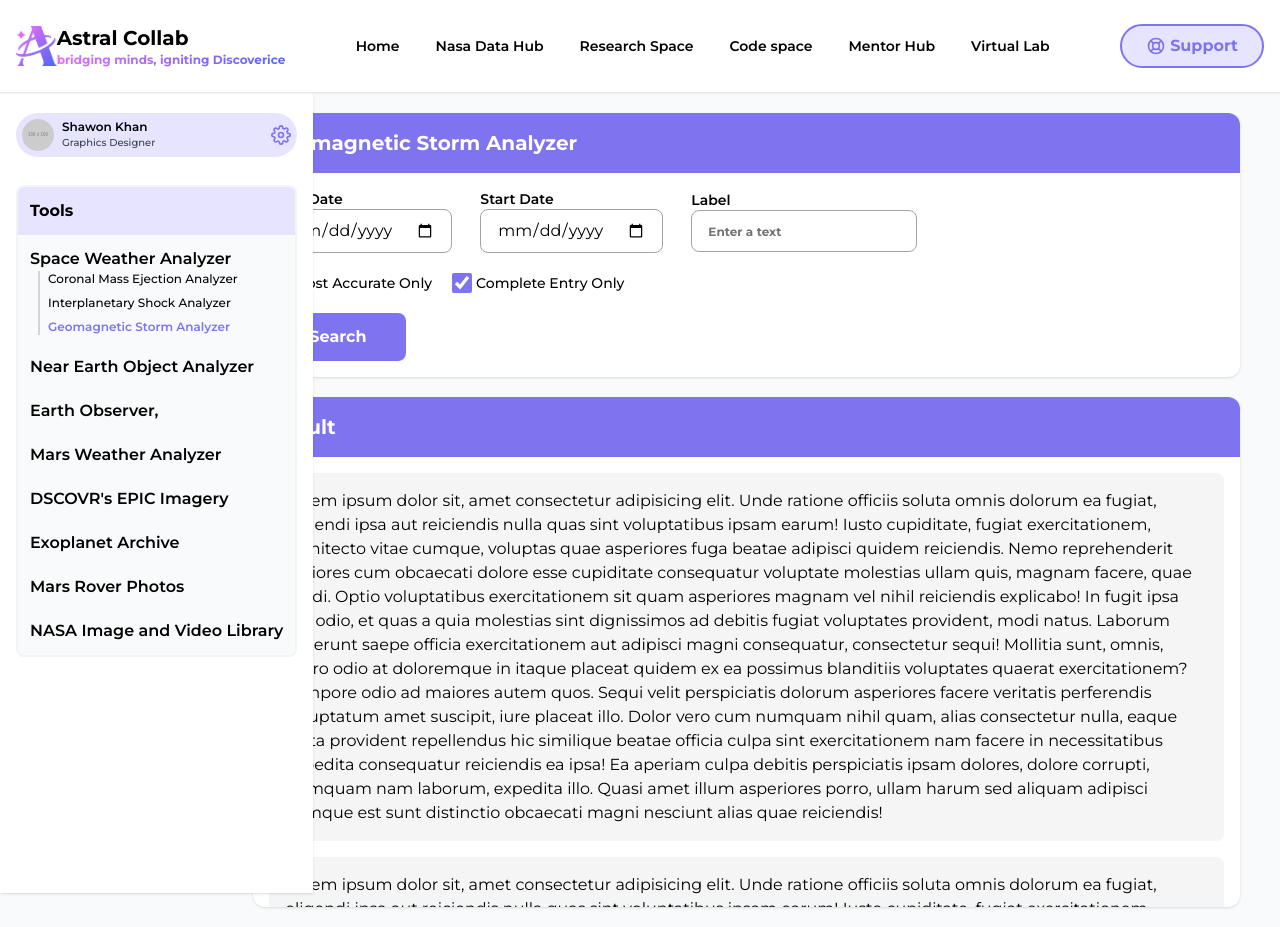
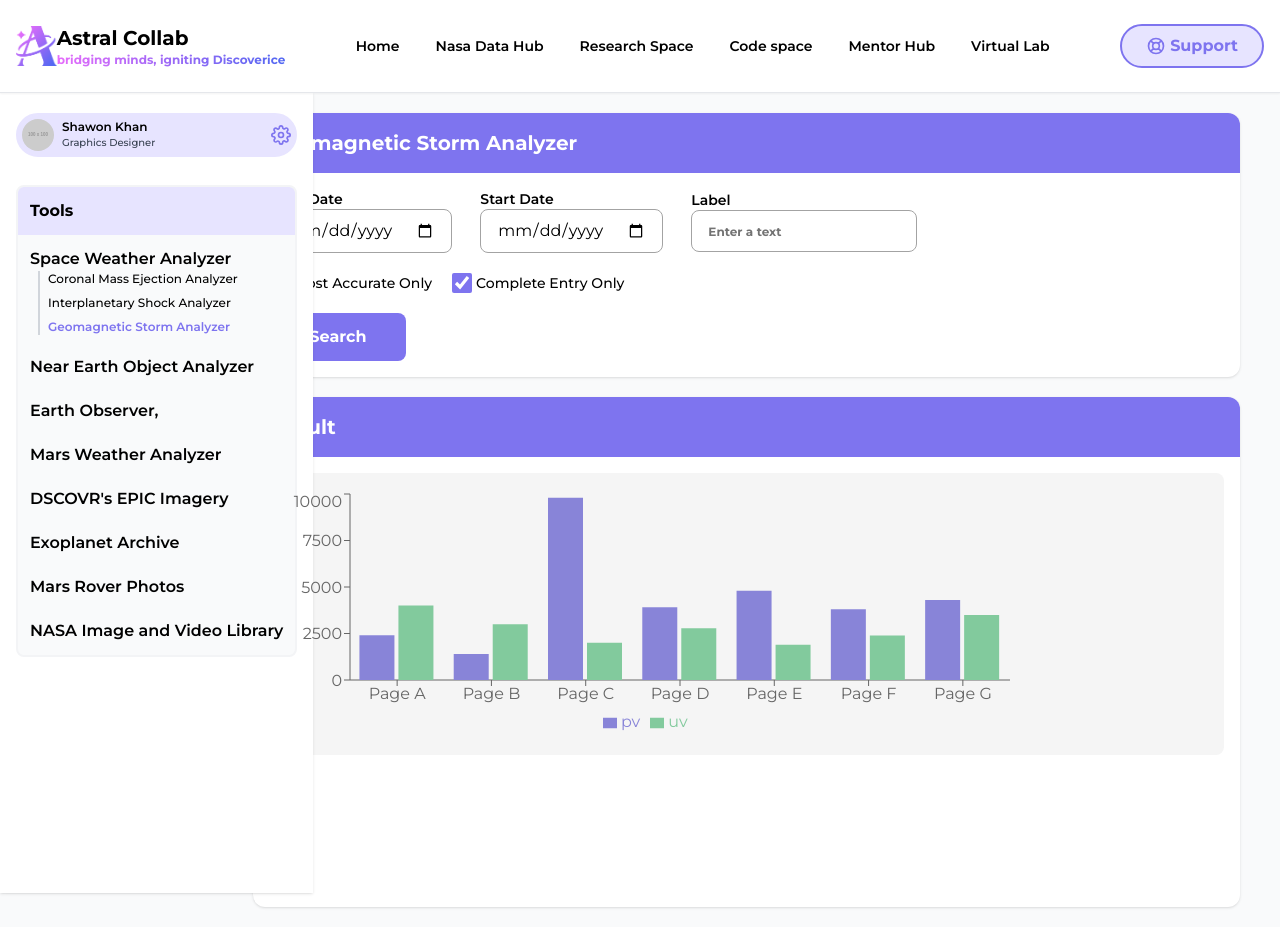
Before and after one commit to alamincodes/astral-collab-client, a React (Vite) app: page /tools/geomagnetic-storm-analyzer in a window 1280 px wide. Built offline with nearby package versions, Linux system fonts and the light colour scheme.

Commit message:
add geomagnetic tools

```diff
--- a/package.json
+++ b/package.json
@@ -16,6 +16,7 @@
     "react-dom": "^18.2.0",
     "react-icons": "^4.10.1",
     "react-router-dom": "^6.15.0",
+    "recharts": "^2.8.0",
     "sort-by": "^1.2.0"
   },
   "devDependencies": {
--- a/src/components/tools/toolsCategory/GeomagneticStormAnalyzer.jsx
+++ b/src/components/tools/toolsCategory/GeomagneticStormAnalyzer.jsx
@@ -1,6 +1,44 @@
 import React from "react";
+import { BarChart, Legend, XAxis, YAxis, Bar, Tooltip } from "recharts";
 
 const GeomagneticStormAnalyzer = () => {
+  const data = [
+    {
+      name: "Page A",
+      uv: 4000,
+      pv: 2400,
+    },
+    {
+      name: "Page B",
+      uv: 3000,
+      pv: 1398,
+    },
+    {
+      name: "Page C",
+      uv: 2000,
+      pv: 9800,
+    },
+    {
+      name: "Page D",
+      uv: 2780,
+      pv: 3908,
+    },
+    {
+      name: "Page E",
+      uv: 1890,
+      pv: 4800,
+    },
+    {
+      name: "Page F",
+      uv: 2390,
+      pv: 3800,
+    },
+    {
+      name: "Page G",
+      uv: 3490,
+      pv: 4300,
+    },
+  ];
   return (
     <section className="px-10 py-5 overflow-y-scroll scrollbar">
       <header>
@@ -80,116 +118,14 @@
         <div className="h-[450px] overflow-y-scroll scrollbar">
           {/* result card */}
           <div className="bg-neutral-100 m-4 p-4 rounded-lg">
-            <p>
-              Lorem ipsum dolor sit, amet consectetur adipisicing elit. Unde
-              ratione officiis soluta omnis dolorum ea fugiat, eligendi ipsa aut
-              reiciendis nulla quas sint voluptatibus ipsam earum! Iusto
-              cupiditate, fugiat exercitationem, architecto vitae cumque,
-              voluptas quae asperiores fuga beatae adipisci quidem reiciendis.
-              Nemo reprehenderit maiores cum obcaecati dolore esse cupiditate
-              consequatur voluptate molestias ullam quis, magnam facere, quae
-              modi. Optio voluptatibus exercitationem sit quam asperiores magnam
-              vel nihil reiciendis explicabo! In fugit ipsa qui odio, et quas a
-              quia molestias sint dignissimos ad debitis fugiat voluptates
-              provident, modi natus. Laborum deserunt saepe officia
-              exercitationem aut adipisci magni consequatur, consectetur sequi!
-              Mollitia sunt, omnis, porro odio at doloremque in itaque placeat
-              quidem ex ea possimus blanditiis voluptates quaerat
-              exercitationem? Tempore odio ad maiores autem quos. Sequi velit
-              perspiciatis dolorum asperiores facere veritatis perferendis
-              voluptatum amet suscipit, iure placeat illo. Dolor vero cum
-              numquam nihil quam, alias consectetur nulla, eaque dicta provident
-              repellendus hic similique beatae officia culpa sint exercitationem
-              nam facere in necessitatibus expedita consequatur reiciendis ea
-              ipsa! Ea aperiam culpa debitis perspiciatis ipsam dolores, dolore
-              corrupti, numquam nam laborum, expedita illo. Quasi amet illum
-              asperiores porro, ullam harum sed aliquam adipisci cumque est sunt
-              distinctio obcaecati magni nesciunt alias quae reiciendis!
-            </p>
-          </div>
-          <div className="bg-neutral-100 m-4 p-4 rounded-lg">
-            <p>
-              Lorem ipsum dolor sit, amet consectetur adipisicing elit. Unde
-              ratione officiis soluta omnis dolorum ea fugiat, eligendi ipsa aut
-              reiciendis nulla quas sint voluptatibus ipsam earum! Iusto
-              cupiditate, fugiat exercitationem, architecto vitae cumque,
-              voluptas quae asperiores fuga beatae adipisci quidem reiciendis.
-              Nemo reprehenderit maiores cum obcaecati dolore esse cupiditate
-              consequatur voluptate molestias ullam quis, magnam facere, quae
-              modi. Optio voluptatibus exercitationem sit quam asperiores magnam
-              vel nihil reiciendis explicabo! In fugit ipsa qui odio, et quas a
-              quia molestias sint dignissimos ad debitis fugiat voluptates
-              provident, modi natus. Laborum deserunt saepe officia
-              exercitationem aut adipisci magni consequatur, consectetur sequi!
-              Mollitia sunt, omnis, porro odio at doloremque in itaque placeat
-              quidem ex ea possimus blanditiis voluptates quaerat
-              exercitationem? Tempore odio ad maiores autem quos. Sequi velit
-              perspiciatis dolorum asperiores facere veritatis perferendis
-              voluptatum amet suscipit, iure placeat illo. Dolor vero cum
-              numquam nihil quam, alias consectetur nulla, eaque dicta provident
-              repellendus hic similique beatae officia culpa sint exercitationem
-              nam facere in necessitatibus expedita consequatur reiciendis ea
-              ipsa! Ea aperiam culpa debitis perspiciatis ipsam dolores, dolore
-              corrupti, numquam nam laborum, expedita illo. Quasi amet illum
-              asperiores porro, ullam harum sed aliquam adipisci cumque est sunt
-              distinctio obcaecati magni nesciunt alias quae reiciendis!
-            </p>
-          </div>
-          <div className="bg-neutral-100 m-4 p-4 rounded-lg">
-            <p>
-              Lorem ipsum dolor sit, amet consectetur adipisicing elit. Unde
-              ratione officiis soluta omnis dolorum ea fugiat, eligendi ipsa aut
-              reiciendis nulla quas sint voluptatibus ipsam earum! Iusto
-              cupiditate, fugiat exercitationem, architecto vitae cumque,
-              voluptas quae asperiores fuga beatae adipisci quidem reiciendis.
-              Nemo reprehenderit maiores cum obcaecati dolore esse cupiditate
-              consequatur voluptate molestias ullam quis, magnam facere, quae
-              modi. Optio voluptatibus exercitationem sit quam asperiores magnam
-              vel nihil reiciendis explicabo! In fugit ipsa qui odio, et quas a
-              quia molestias sint dignissimos ad debitis fugiat voluptates
-              provident, modi natus. Laborum deserunt saepe officia
-              exercitationem aut adipisci magni consequatur, consectetur sequi!
-              Mollitia sunt, omnis, porro odio at doloremque in itaque placeat
-              quidem ex ea possimus blanditiis voluptates quaerat
-              exercitationem? Tempore odio ad maiores autem quos. Sequi velit
-              perspiciatis dolorum asperiores facere veritatis perferendis
-              voluptatum amet suscipit, iure placeat illo. Dolor vero cum
-              numquam nihil quam, alias consectetur nulla, eaque dicta provident
-              repellendus hic similique beatae officia culpa sint exercitationem
-              nam facere in necessitatibus expedita consequatur reiciendis ea
-              ipsa! Ea aperiam culpa debitis perspiciatis ipsam dolores, dolore
-              corrupti, numquam nam laborum, expedita illo. Quasi amet illum
-              asperiores porro, ullam harum sed aliquam adipisci cumque est sunt
-              distinctio obcaecati magni nesciunt alias quae reiciendis!
-            </p>
-          </div>
-          <div className="bg-neutral-100 m-4 p-4 rounded-lg">
-            <p>
-              Lorem ipsum dolor sit, amet consectetur adipisicing elit. Unde
-              ratione officiis soluta omnis dolorum ea fugiat, eligendi ipsa aut
-              reiciendis nulla quas sint voluptatibus ipsam earum! Iusto
-              cupiditate, fugiat exercitationem, architecto vitae cumque,
-              voluptas quae asperiores fuga beatae adipisci quidem reiciendis.
-              Nemo reprehenderit maiores cum obcaecati dolore esse cupiditate
-              consequatur voluptate molestias ullam quis, magnam facere, quae
-              modi. Optio voluptatibus exercitationem sit quam asperiores magnam
-              vel nihil reiciendis explicabo! In fugit ipsa qui odio, et quas a
-              quia molestias sint dignissimos ad debitis fugiat voluptates
-              provident, modi natus. Laborum deserunt saepe officia
-              exercitationem aut adipisci magni consequatur, consectetur sequi!
-              Mollitia sunt, omnis, porro odio at doloremque in itaque placeat
-              quidem ex ea possimus blanditiis voluptates quaerat
-              exercitationem? Tempore odio ad maiores autem quos. Sequi velit
-              perspiciatis dolorum asperiores facere veritatis perferendis
-              voluptatum amet suscipit, iure placeat illo. Dolor vero cum
-              numquam nihil quam, alias consectetur nulla, eaque dicta provident
-              repellendus hic similique beatae officia culpa sint exercitationem
-              nam facere in necessitatibus expedita consequatur reiciendis ea
-              ipsa! Ea aperiam culpa debitis perspiciatis ipsam dolores, dolore
-              corrupti, numquam nam laborum, expedita illo. Quasi amet illum
-              asperiores porro, ullam harum sed aliquam adipisci cumque est sunt
-              distinctio obcaecati magni nesciunt alias quae reiciendis!
-            </p>
+            <BarChart width={730} height={250} data={data}>
+              <XAxis dataKey="name" />
+              <YAxis />
+              <Tooltip />
+              <Legend />
+              <Bar dataKey="pv" fill="#8884d8" />
+              <Bar dataKey="uv" fill="#82ca9d" />
+            </BarChart>
           </div>
         </div>
       </div>
```
Also changed, not shown: 1 other file (tests, documents, lock files or other folders).
